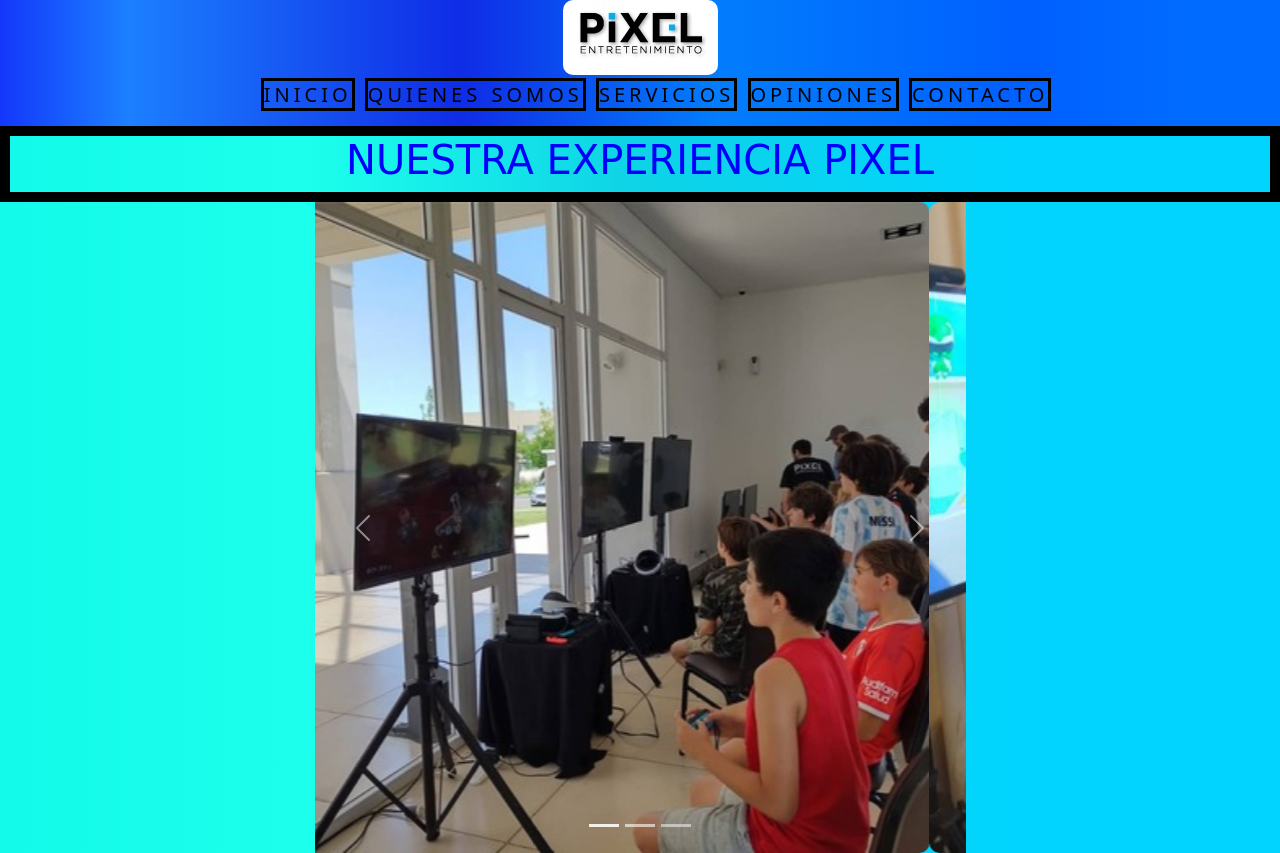
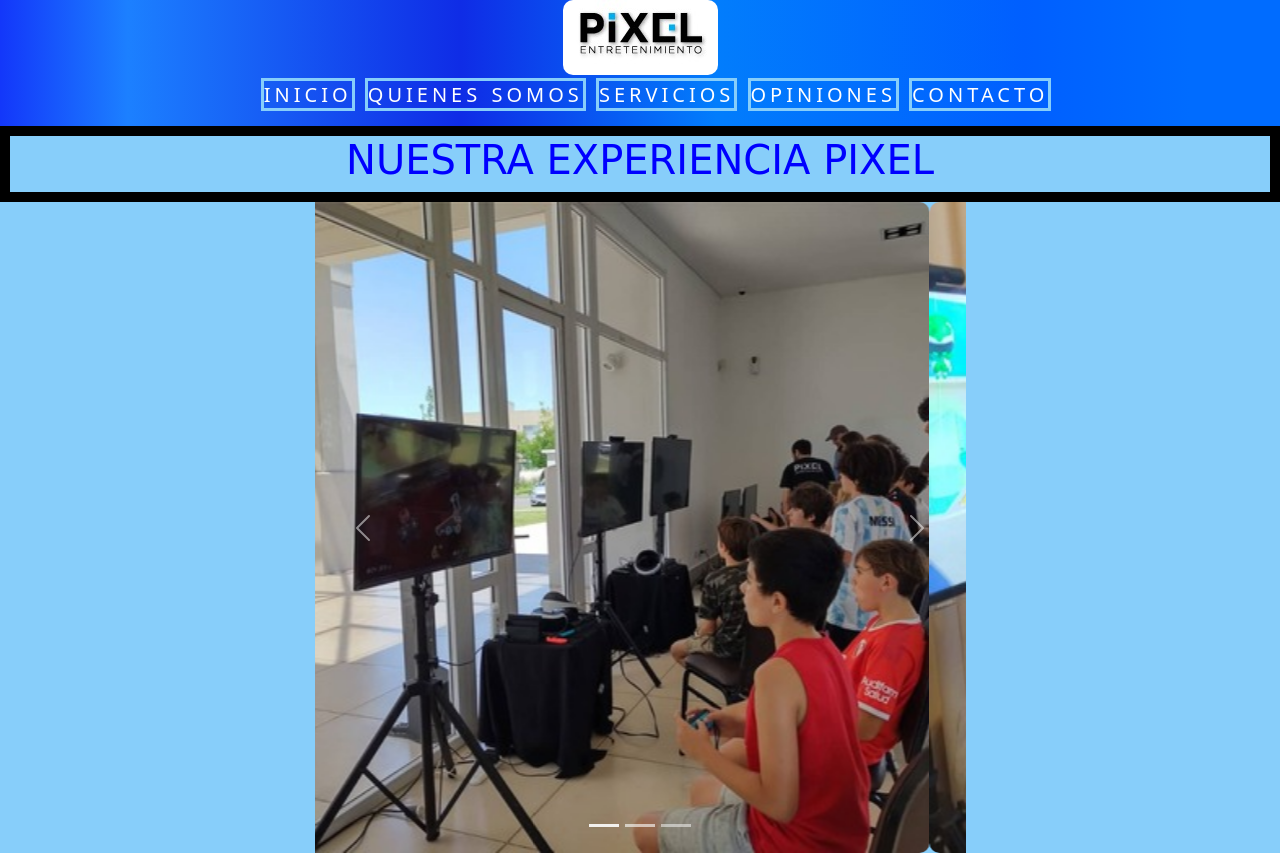
Before and after one commit to enzomedinacoder/First-Repository, a plain HTML site: page index.html in a window 1280 px wide. Shown: the top 853 px of the page. Drawn offline with nearby package versions, Linux system fonts and the light colour scheme; a web font is replaced by a local one.

Commit message:
cambio de colores y bootstrap

```diff
--- a/css/estilos.css
+++ b/css/estilos.css
@@ -11,17 +11,15 @@ background: linear-gradient(90deg, rgba(2,0,36,1) 0%, rgba(19,55,250,1) 0%, rgba
 
  body{
     text-align: center;
-    background: rgb(2,0,36);
-    background: rgb(2,0,36);
-    background: linear-gradient(90deg, rgba(2,0,36,1) 0%, rgba(19,250,234,1) 0%, rgba(28,255,236,1) 24%, rgba(15,211,230,1) 49%, rgba(0,212,255,1) 80%, rgba(0,212,255,1) 81%);
+    background-color: lightskyblue;
     display: flex;
     flex-direction: column;
     min-height: 100vh;
 }
 
 
-a{color: black;
-    border: 3px solid black;
+a{color:white;
+    border: 3px solid lightskyblue;
 text-decoration: none;}
 ul{
     font-size: 20px;
```
